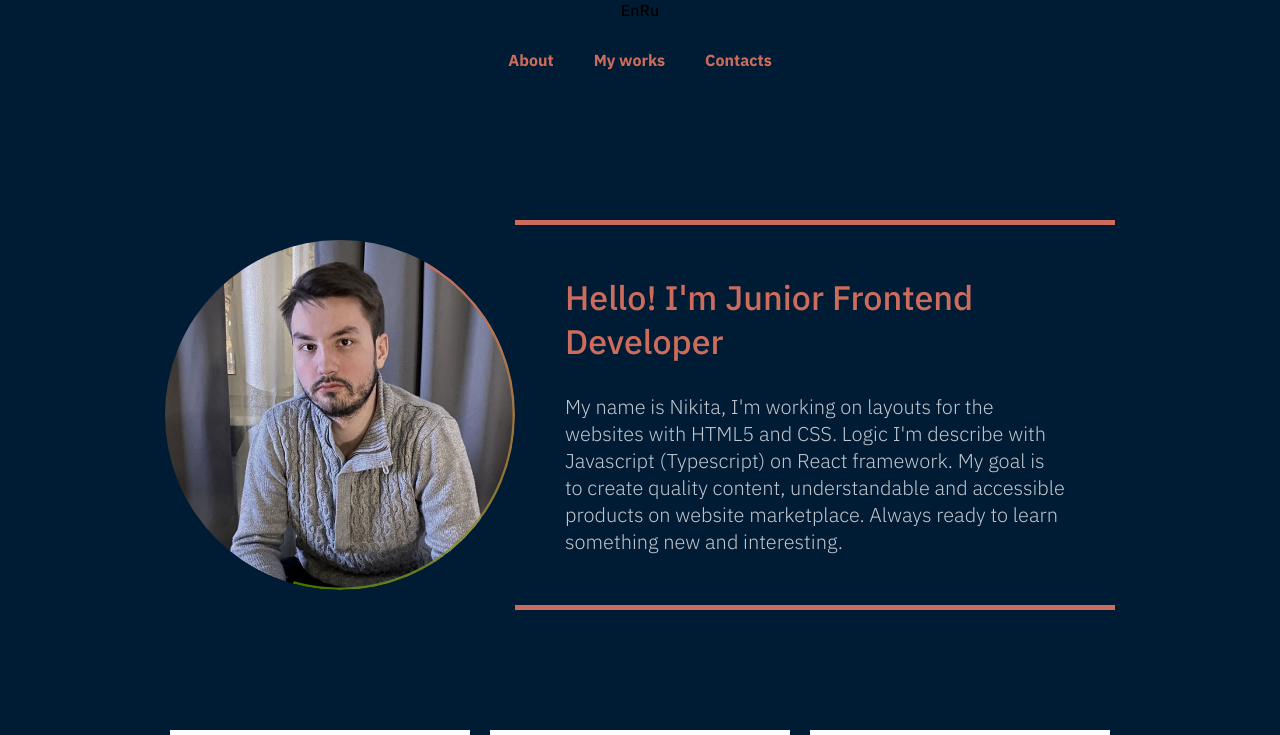
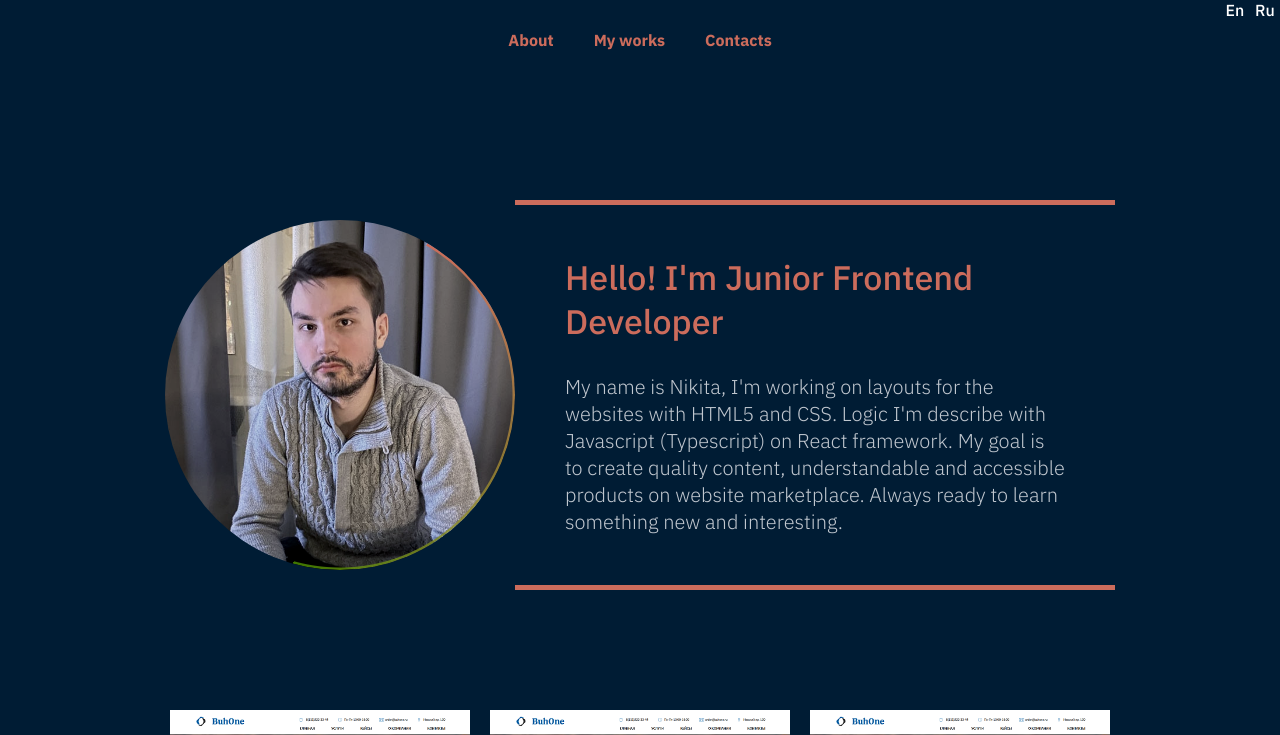
Before and after one commit to Fjornir/sn-portfolio, a React (Create React App) app: page / in a window 1280 px wide. Shown: the top 735 px of the page. Built offline with nearby package versions, Linux system fonts and the light colour scheme.

Commit message:
Anchor added

```diff
--- a/src/components/Contacts.tsx
+++ b/src/components/Contacts.tsx
@@ -12,7 +12,7 @@ function Contacts({ props }: { props: { title: string } }) {
   }
 
   return (
-    <footer className="contacts">
+    <footer id="contact" className="contacts">
       <h3 className="contacts__title">{props.title}</h3>
       <div className="contacts-container">
         <address className="contacts-container-item">
--- a/src/components/Header.tsx
+++ b/src/components/Header.tsx
@@ -1,15 +1,15 @@
-const navs = ["Обо мне", "Мои работы", "Контакты"];
+const navs = [{title:"Обо мне", id:"#top"}, {title:"Мои работы"}, {title:"Контакты"}];
 
-function Header({props}: { props: { navigation: string[] }; }) {
+function Header({props}: { props: { navigation: { title: string; id: string; }[] }; }) {
 
   return (
     <header className="page-item">
       <nav>
-        <ul className="nav">
+        <ul id="top" className="nav">
           {props.navigation.map((item) => (
-            <li key={item} className="nav-item">
-              <a href="#" className="nav-item__link">
-                {item}
+            <li key={item.title} className="nav-item">
+              <a href={item.id} className="nav-item__link">
+                {item.title}
               </a>
             </li>
           ))}
--- a/src/components/Language.tsx
+++ b/src/components/Language.tsx
@@ -2,9 +2,9 @@ function Language({onChangeLanguage}: {onChangeLanguage: Function}) {
   return (
 
 
-    <div>
-      <button onClick={(event: React.MouseEvent<HTMLElement>) => onChangeLanguage("en")}>En</button>
-      <button onClick={(event: React.MouseEvent<HTMLElement>) => onChangeLanguage("ru")}>Ru</button>
+    <div className="language">
+      <button className="language__button" onClick={(event: React.MouseEvent<HTMLElement>) => onChangeLanguage("en")}>En</button>
+      <button className="language__button" onClick={(event: React.MouseEvent<HTMLElement>) => onChangeLanguage("ru")}>Ru</button>
     </div>
   );
 }
--- a/src/components/Works.tsx
+++ b/src/components/Works.tsx
@@ -2,7 +2,7 @@ import Slider from "./Slider";
 
 function Works() {
   return (
-    <div className="page-item">
+    <div id="works" className="page-item">
       <Slider></Slider>
     </div>
   );
--- a/src/components/languages/english.json
+++ b/src/components/languages/english.json
@@ -1,6 +1,6 @@
 {
     "header": {
-        "navigation":["About", "My works", "Contacts"]
+        "navigation":[{"title":"About", "id":"#top"}, {"title":"My works","id":"#works"}, {"title":"Contacts", "id":"#contact"}]
     },
     "description": {
         "title": "Hello! I'm Junior Frontend Developer",
--- a/src/components/languages/russian.json
+++ b/src/components/languages/russian.json
@@ -1,6 +1,7 @@
 {
     "header": {
-        "navigation":["Обо мне", "Мои работы", "Контакты"]
+        "navigation":[{"title":"Обо мне", "id":"#top"}, {"title":"Мои работы","id":"#works"}, {"title":"Контакты", "id":"#contact"}]
+
     },
     "description": {
         "title": "Привет! Я Junior Frontend Developer",
--- a/src/style/index.scss
+++ b/src/style/index.scss
@@ -5,3 +5,4 @@
 @import "works";
 @import "skills";
 @import "contacts";
+@import "language";
--- /dev/null
+++ b/src/style/language.scss
@@ -0,0 +1,11 @@
+.language {
+    position: absolute;
+    top:0;
+    right: 0;
+  &__button {
+    width: 30px;
+    height: 10px;
+    border: red;
+    color: white;
+  }
+}
```
